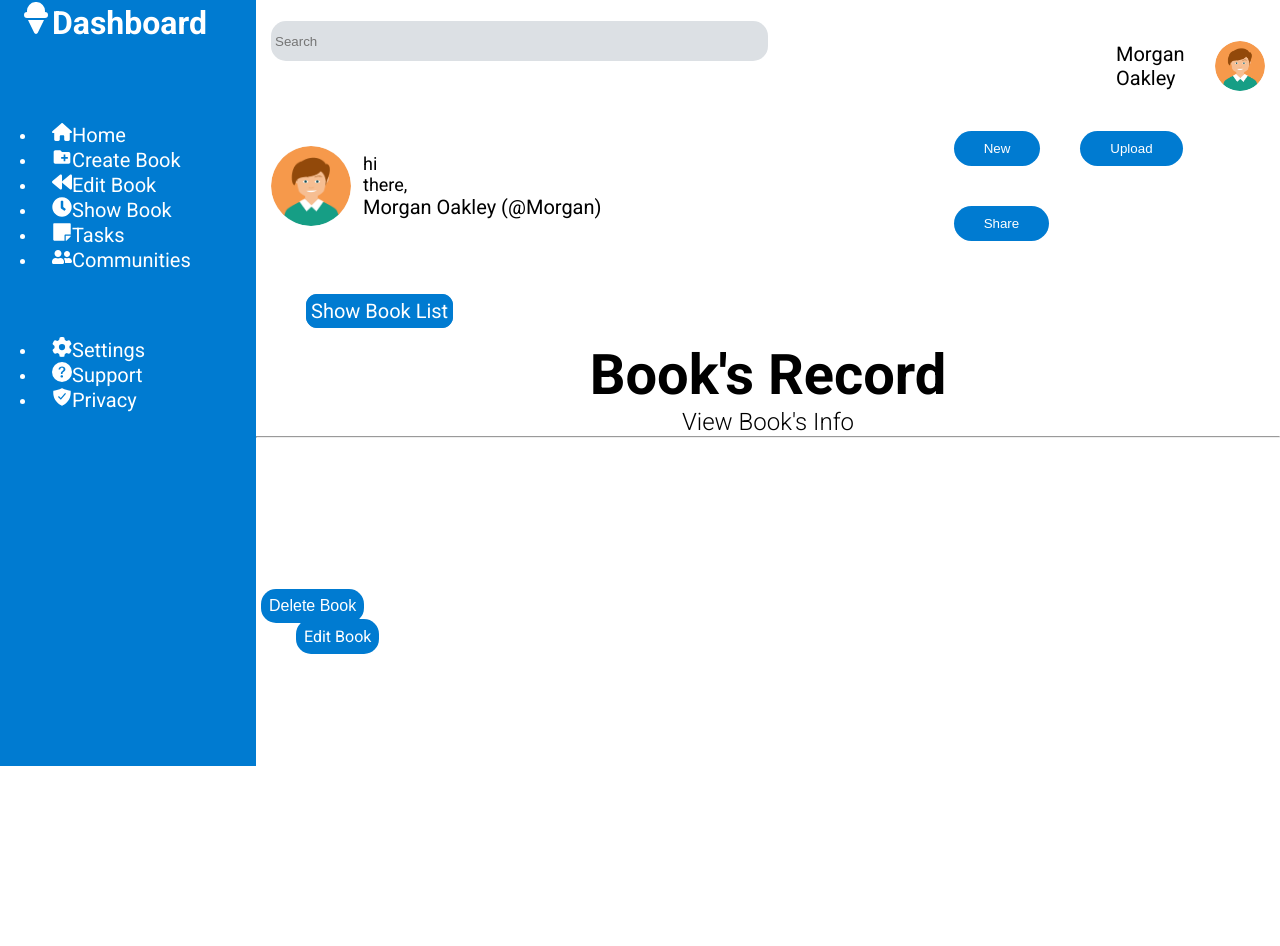
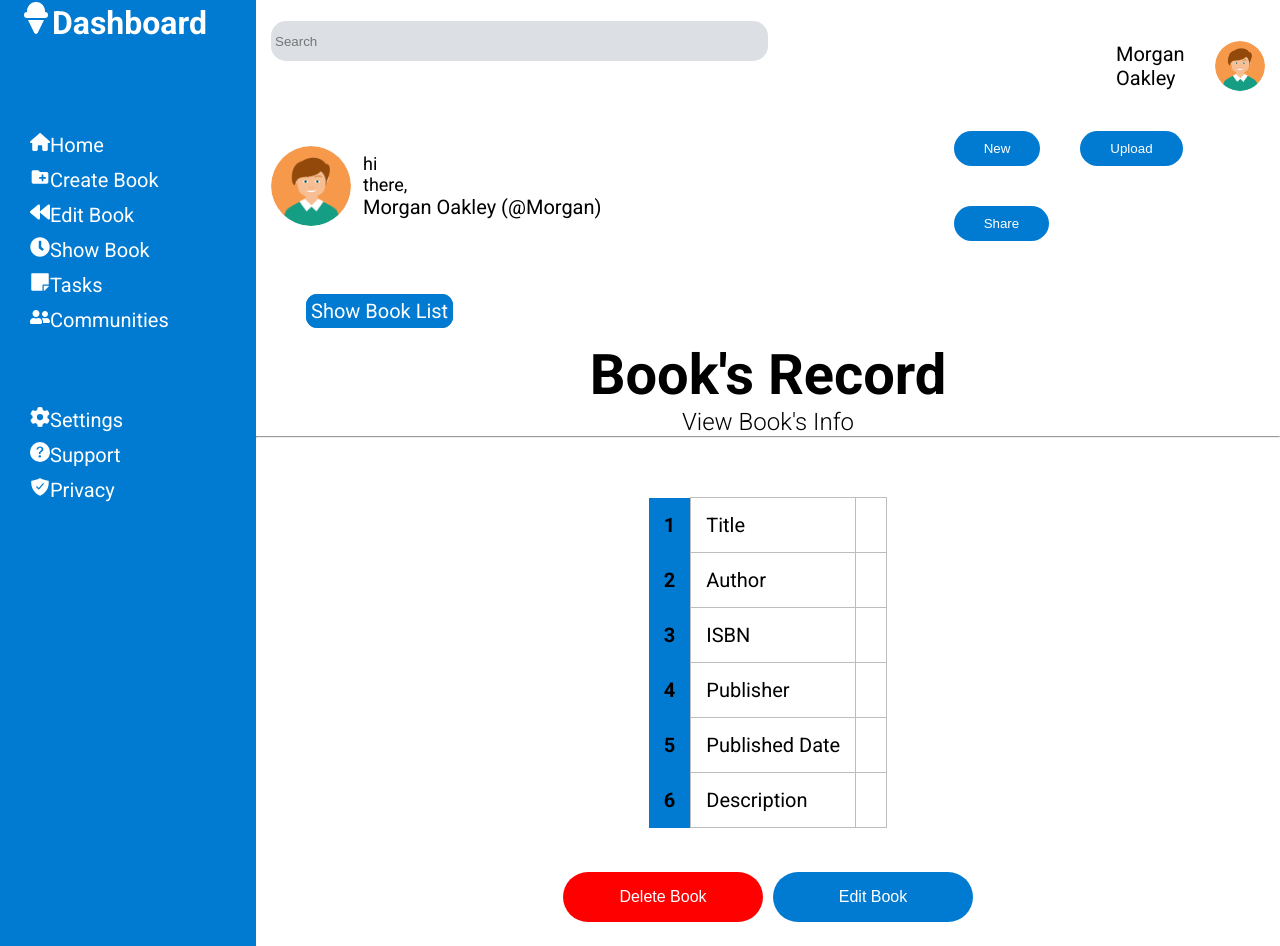
Before and after one commit to batachin/projeto-full-stack-livraria, a React (Vite) app in the folder client/: page /show-book/1 in a window 1280 px wide. Shown: the part 54-1000 px from the top of the page. Before the commit the page ends 820 px from the top, so only its background shows below. Built offline with nearby package versions, Linux system fonts and the light colour scheme; no server answers.

Commit message:
finalizado

```diff
--- a/client/src/App.css
+++ b/client/src/App.css
@@ -18,7 +18,12 @@
     display: grid;
     grid-template-rows: 120px;
     padding: 20px;
+    gap: 10px
 
+}
+
+li {
+  list-style: none;
 }
 
 #communities {
@@ -358,3 +363,71 @@ a {
   border: black 1px solid;;
   padding: 3px;
 }
+
+.options-edit {
+  display: flex;
+  justify-content: center;
+  align-items: center;
+}
+
+.btn-delete {
+  background-color: red;
+  	border: none;
+	color: white;
+	padding: 8px;
+	text-align: center;
+	text-decoration: none;
+	display: inline-block;
+	font-size: 16px;
+	margin: 4px 5px;
+	cursor: pointer;
+	border-radius: 40px;
+  width: 200px;
+  height: 50px;
+}
+
+.btn-edit {
+  background-color: oklch(0.550 0.190 237.323);
+  border: none;
+  color: white;
+  padding: 8px;
+  text-align: center;
+  text-decoration: none;
+  display: inline-block;
+  font-size: 16px;
+  margin: 4px 5px;
+  cursor: pointer;
+  border-radius: 40px;
+  width: 200px;
+  height: 50px;
+}
+
+.table {
+  display: flex;
+  justify-self: center;
+  color: black;
+  border-collapse: collapse;
+  border-radius: 10px;
+  padding: 20px;
+  margin: 20px;
+  text-align: center;
+  font-size: 20px;
+  text-align: left;
+
+}
+
+.number {
+  padding: 15px;
+  background-color: oklch(0.550 0.190 237.323);
+
+}
+
+.writing {
+  padding: 15px;
+  border: 1px solid #bdbdbd;
+}
+
+.details {
+  padding: 15px;
+  border: 1px solid #bdbdbd;
+}
--- a/client/src/components/ShowBookDetails.jsx
+++ b/client/src/components/ShowBookDetails.jsx
@@ -32,34 +32,34 @@ function ShowBookDetails(props) {
       <table className="table table-hover table-dark">
         <tbody>
           <tr>
-            <th scope="row">1</th>
-            <td>Title</td>
-            <td>{book.title}</td>
+            <th className="number" scope="row">1</th>
+            <td className="writing">Title</td>
+            <td className="details">{book.title}</td>
           </tr>
           <tr>
-            <th scope="row">2</th>
-            <td>Author</td>
-            <td>{book.author}</td>
+            <th className="number" scope="row">2</th>
+            <td className="writing">Author</td>
+            <td className="details">{book.author}</td>
           </tr>
           <tr>
-            <th scope="row">3</th>
-            <td>ISBN</td>
-            <td>{book.isbn}</td>
+            <th className="number" scope="row">3</th>
+            <td className="writing">ISBN</td>
+            <td className="details">{book.isbn}</td>
           </tr>
           <tr>
-            <th scope="row">4</th>
-            <td>Publisher</td>
-            <td>{book.publisher}</td>
+            <th className="number" scope="row">4</th>
+            <td className="writing">Publisher</td>
+            <td className="details">{book.publisher}</td>
           </tr>
           <tr>
-            <th scope="row">5</th>
-            <td>Published Date</td>
-            <td>{book.published_date}</td>
+            <th className="number" scope="row">5</th>
+            <td className="writing">Published Date</td>
+            <td className="details">{book.published_date}</td>
           </tr>
           <tr>
-            <th scope="row">6</th>
-            <td>Description</td>
-            <td>{book.description}</td>
+            <th className="number" scope="row">6</th>
+            <td className="writing">Description</td>
+            <td className="details">{book.description}</td>
           </tr>
         </tbody>
       </table>
@@ -85,11 +85,11 @@ function ShowBookDetails(props) {
             <hr /> <br />
           </div>
           <div className="col-md-10 m-auto">{BookItem}</div>
+          <div className="options-edit">
           <div className="col-md-6 m-auto">
             <button
               type="button"
-              className="btn btn-outline-danger btn-lg
-btn-block"
+              className="btn-delete"
               onClick={() => {
                 onDeleteClick(book._id);
               }}
@@ -97,13 +97,13 @@ btn-block"
               Delete Book
             </button>
           </div>
-          <div className="col-md-6 m-auto">
+
             <Link
               to={`/edit-book/${book._id}`}
-              className="btn btn-outline-info btn-lg
-btn-block"
             >
-              Edit Book
+              <button className="btn-edit">
+                Edit Book
+              </button>
             </Link>
           </div>
         </div>
--- a/client/src/components/UpdateBookInfo.jsx
+++ b/client/src/components/UpdateBookInfo.jsx
@@ -142,8 +142,7 @@ function UpdateBookInfo(props) {
             <br />
                  <button
               type="submit"
-              className="btn btn-outline-info btn-lg
-btn-block btn-"
+              className="btn btn-outline-info btn-lg btn-"
             >
               Update Book
             </button>
```
